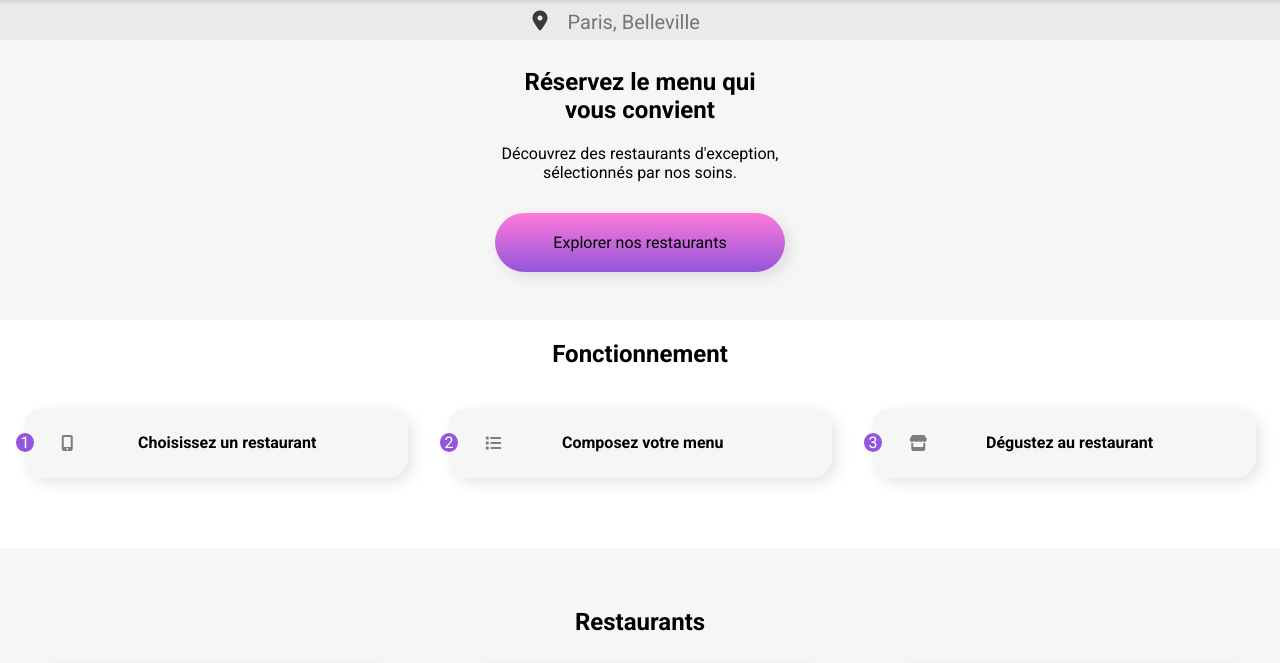
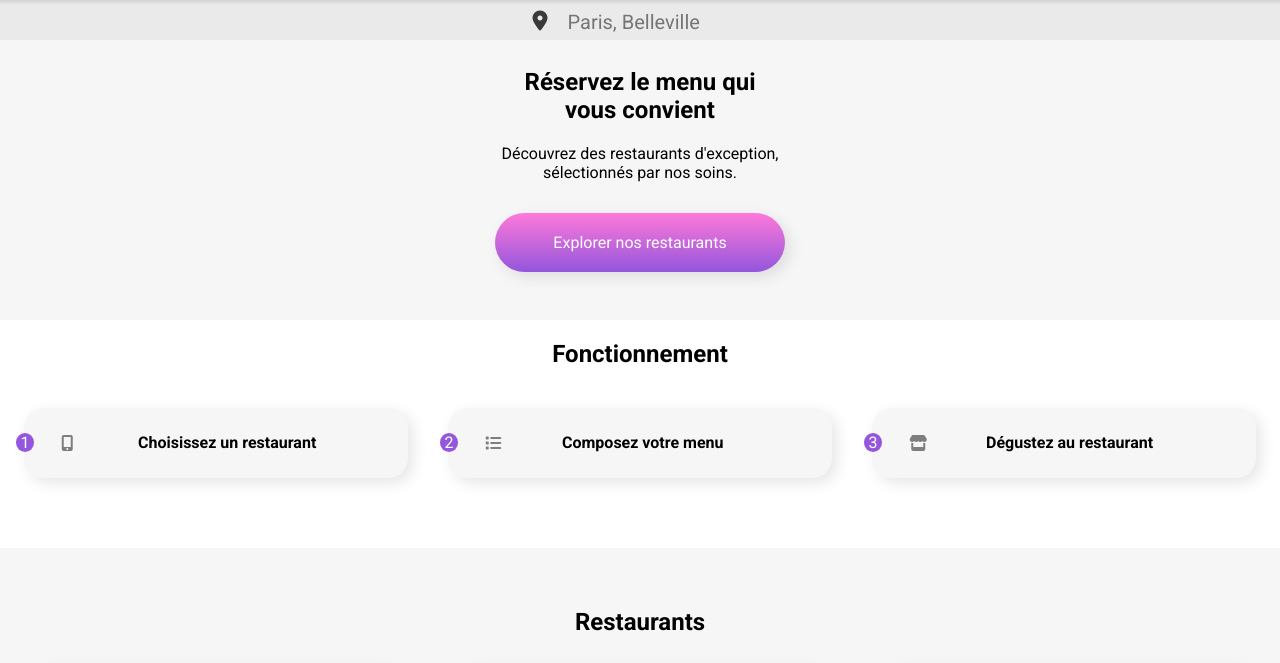
Before and after one commit to MyNameIsNoobody/Noirotsami_3_06-05-2021, a website: page index.html in a window 1280 px wide. Shown: the part 81-744 px from the top of the page. Drawn offline with Linux system fonts and the light colour scheme; a web font is replaced by a local one.

Commit message:
Update: really fixed the issue

```diff
--- a/sass/base/_base.scss
+++ b/sass/base/_base.scss
@@ -11,7 +11,7 @@ html
     a, a:link
     {
         text-decoration: none;
-        color: inherit;
+        color: white;
     }
     img
     {
```
Also changed, not shown: css/style.css, 1 other file.
